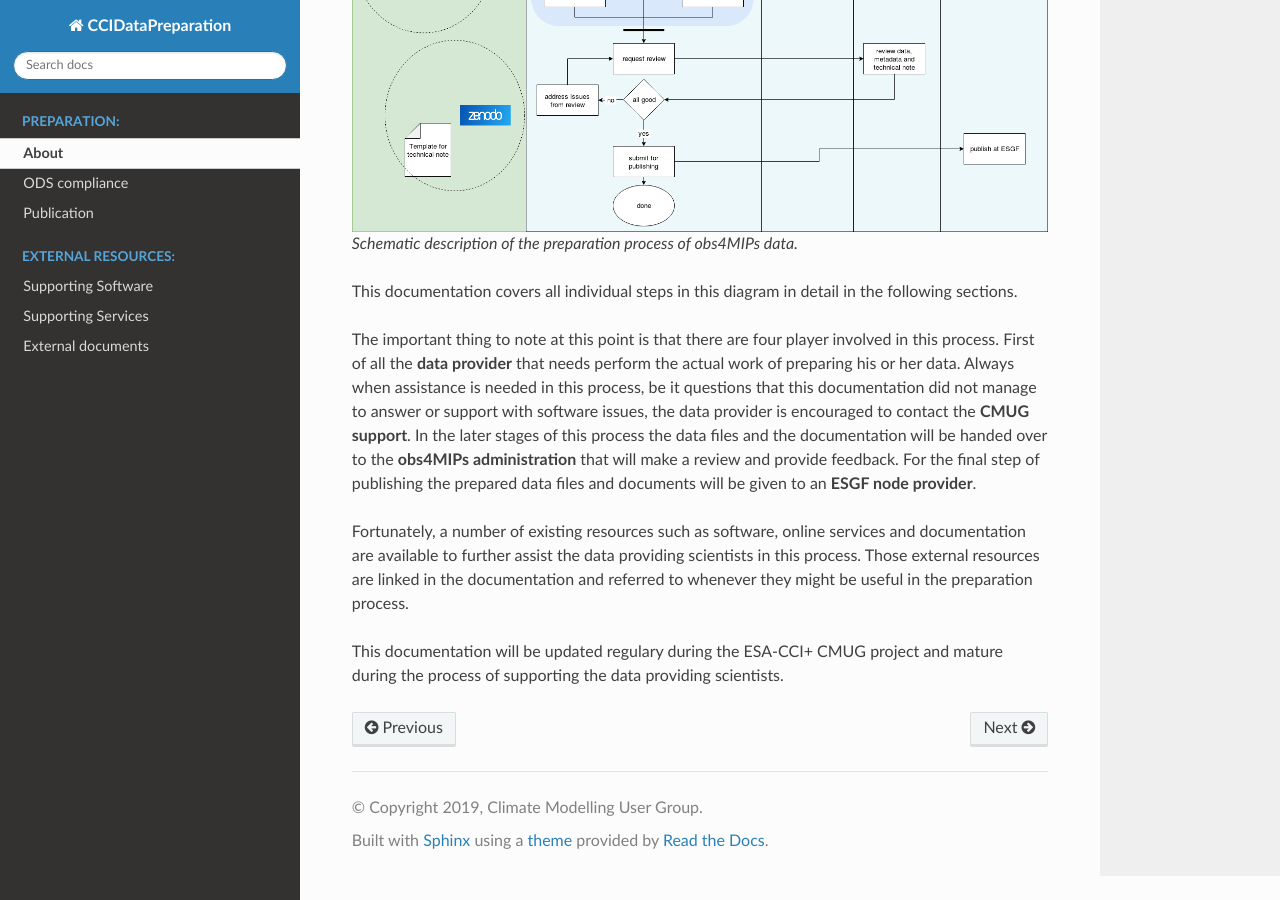
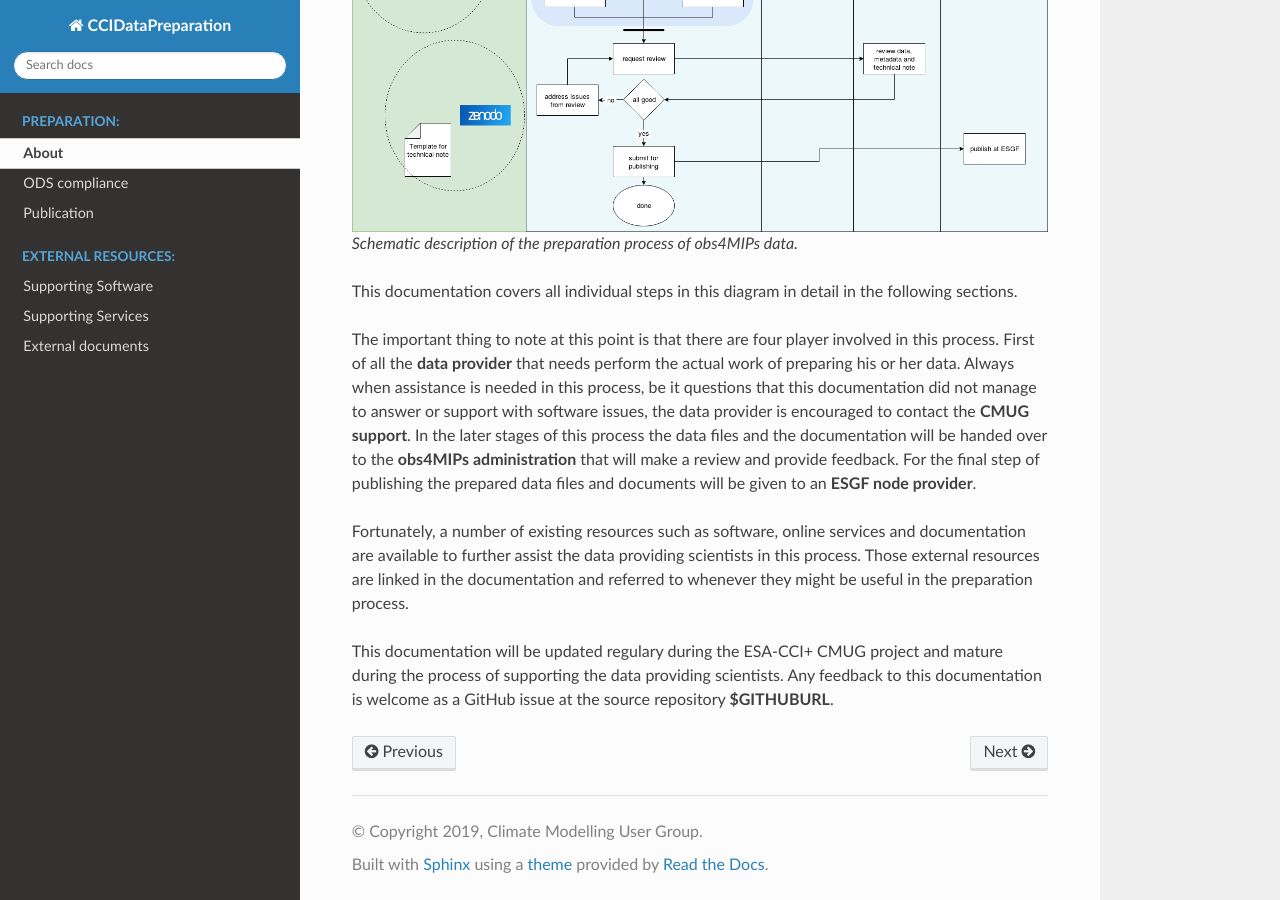
Before and after one commit to bjoernbroetz/ccidatapreparation, a Sphinx documentation site: the page built from docs/source/about.rst, in a window 1280 px wide and 900 px high, scrolled down 695 px. Built offline with Sphinx 7.4.7 and the Read the Docs theme 2.0.0, drawn with Linux system fonts in a browser that asks for light colours.

Commit message:
Enhance about.

```diff
--- a/docs/source/about.rst
+++ b/docs/source/about.rst
@@ -18,4 +18,4 @@ The important thing to note at this point is that there are four player involved
 
 Fortunately, a number of existing resources such as software, online services and documentation are available to further assist the data providing scientists in this process. Those external resources are linked in the documentation and referred to whenever they might be useful in the preparation process.
 
-This documentation will be updated regulary during the ESA-CCI+ CMUG project and mature during the process of supporting the data providing scientists.
+This documentation will be updated regulary during the ESA-CCI+ CMUG project and mature during the process of supporting the data providing scientists. Any feedback to this documentation is welcome as a GitHub issue at the source repository **$GITHUBURL**.
```
